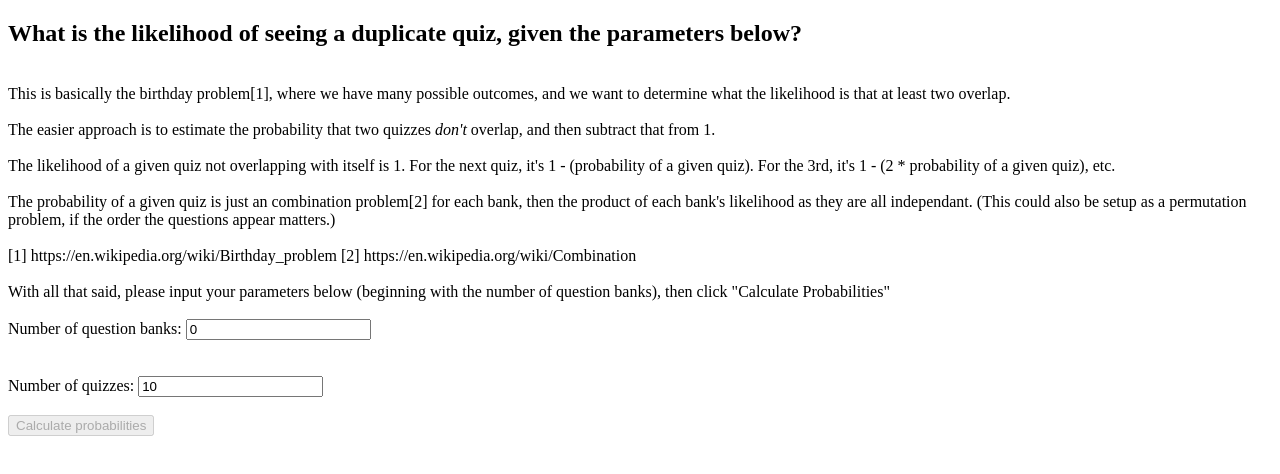
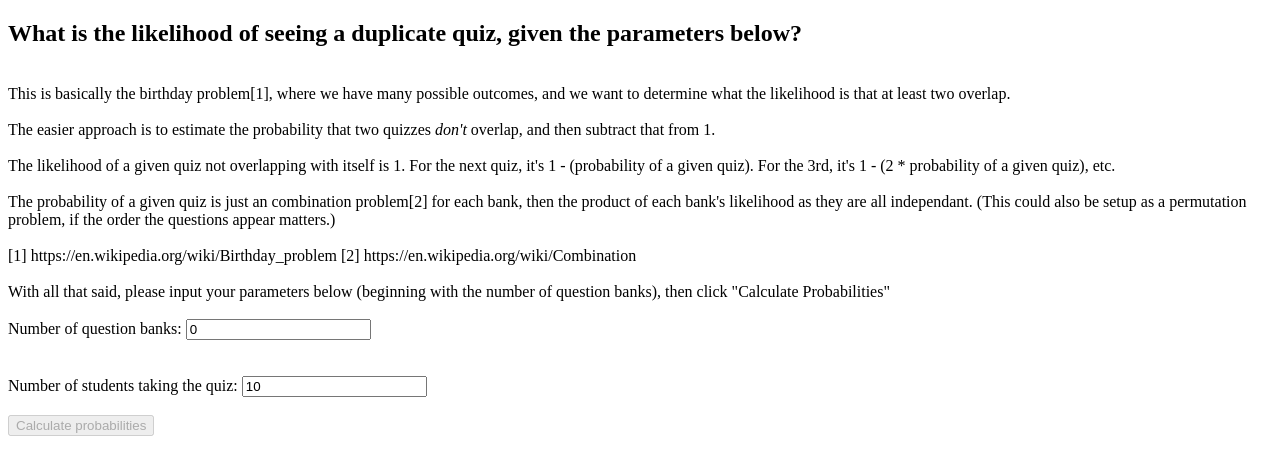
Before and after one commit to thorbjorn444/quizstats, a plain HTML site: page index.html in a window 1280 px wide. Drawn offline with Linux system fonts and the light colour scheme.

Commit message:
changed wording

```diff
--- a/index.html
+++ b/index.html
@@ -171,7 +171,7 @@
     </table>
     <br>
     <div>
-        <label>Number of quizzes:</label>
+        <label>Number of students taking the quiz:</label>
         <input type="number" id="numquizzes" name="numquizzes" value=10>
 
     </div>
```
